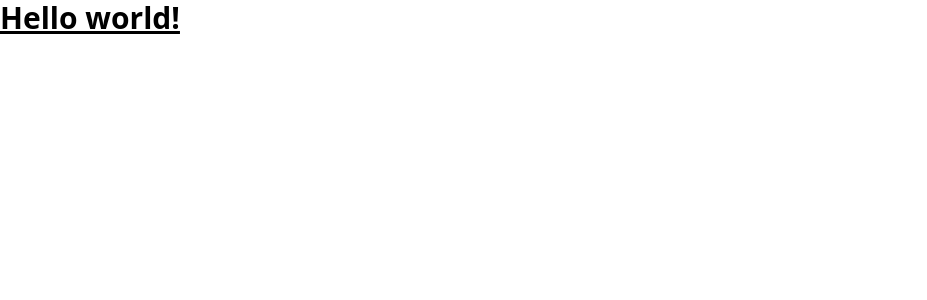
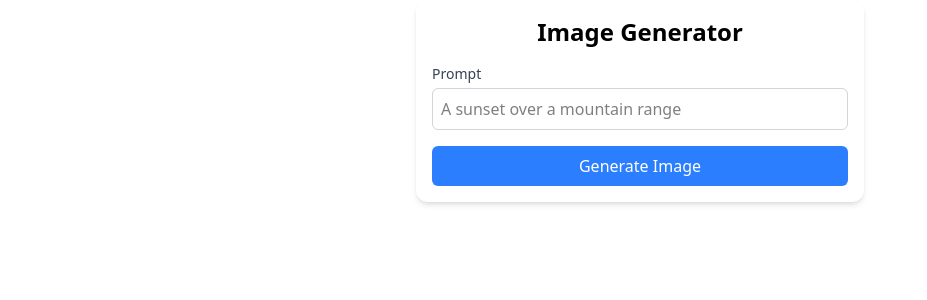
Before and after one commit to SamuelCastrillon/Fast-Image-Generator, a Preact app: page / in a window 1280 px wide. Shown: the top 300 px of the page, without its empty margins (0-927 px from the left). Built offline with nearby package versions, Linux system fonts and the light colour scheme; no server answers.

Commit message:
Update API manager and app component: make parameters optional in generateURL and generateImage functions, and implement InputsContainer for user input handling.

```diff
--- a/src/api/ApiManager.ts
+++ b/src/api/ApiManager.ts
@@ -1,9 +1,9 @@
 const API_URL = import.meta.env.VITE_API_URL || 'http://localhost:3000';
 
-function generateURL(prompt: string, params: GenerateImageParams): string {
+function generateURL(prompt: string, params?: GenerateImageParams): string {
     const url = new URL(`${API_URL}/prompt/${encodeURIComponent(prompt)}`)
 
-    Object.entries(params).forEach(([key, value]) => {
+    params && Object.entries(params).forEach(([key, value]) => {
         if (value !== undefined) {
             url.searchParams.append(key, String(value));
         }
@@ -13,7 +13,7 @@ function generateURL(prompt: string, params: GenerateImageParams): string {
 }
 
 
-export async function generateImage(prompt: string, options: GenerateImageParams): Promise<any> {
+export async function generateImage(prompt: string, options?: GenerateImageParams): Promise<any> {
 
     const requetsObjet: RequestInit = {
     method: 'GET',
--- a/src/app.tsx
+++ b/src/app.tsx
@@ -1,7 +1,12 @@
+import { generateImage } from "./api/ApiManager";
+import { InputsContainer } from "./components/InputsContainer";
+
 export function App() {
+  function handlerGenerateImage(prompt: string, options?: GenerateImageParams) {
+      generateImage(prompt, options)
+  }
+
   return (
-     <h1 class="text-3xl font-bold underline">
-    Hello world!
-  </h1>
+     <InputsContainer onGenerate={handlerGenerateImage}/>
   )
 }
--- a/src/components/InputsContainer.tsx
+++ b/src/components/InputsContainer.tsx
@@ -0,0 +1,20 @@
+import type { FC } from "preact/compat";
+
+export const InputsContainer: FC<{ onGenerate: (prompt: string, options?: GenerateImageParams) => void }> = ({ onGenerate }) => {
+    return (
+        <div class="p-4 max-w-md mx-auto bg-white rounded-xl shadow-md space-y-4">
+            <h2 class="text-2xl font-bold text-center">Image Generator</h2>
+            <form class="space-y-4" onSubmit={(e) => {
+                e.preventDefault();
+                const formData = new FormData(e.target as HTMLFormElement);
+                const prompt = formData.get('prompt') as string;
+                onGenerate(prompt);
+            }}>
+                <div>
+                    <label for="prompt" class="block text-sm font-medium text-gray-700">Prompt</label>
+                    <input type="text" id="prompt" name="prompt" class="mt-1 block w-full border border-gray-300 rounded-md p-2" placeholder="A sunset over a mountain range" />
+                </div>
+                <button class="w-full bg-blue-500 text-white py-2 px-4 rounded-md hover:bg-blue-600" type='submit'>Generate Image</button>
+            </form>
+        </div >)
+}
```
